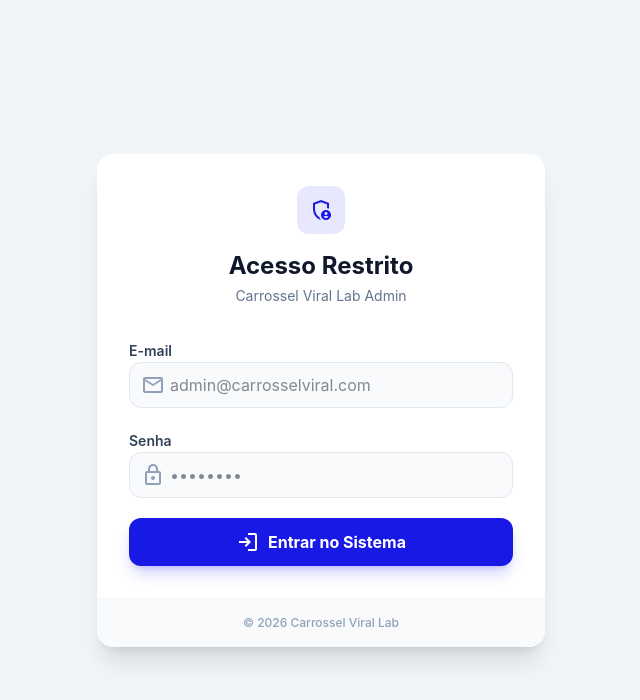
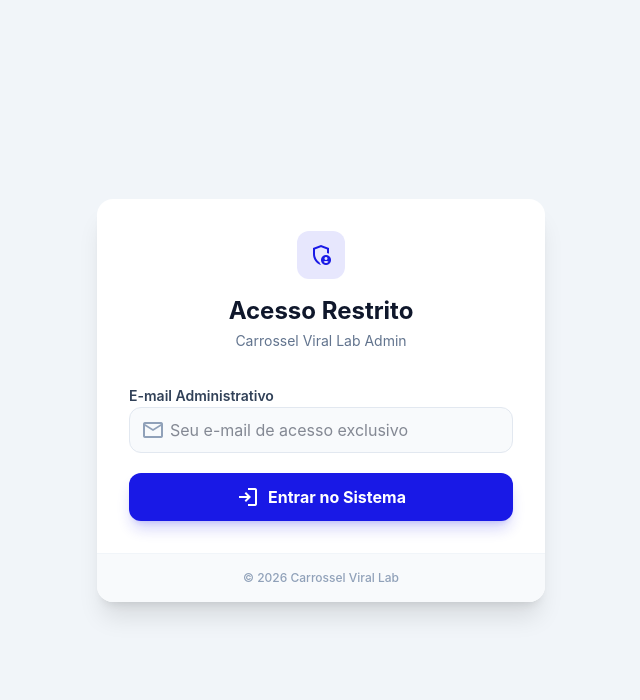
Before and after one commit to GLAUBERUCHOA/Corrosel-Viral, a Next.js app: page /admin/login in a window 1280 px wide. Shown: the top 700 px of the page, without its empty margins (319-959 px from the left). Built offline with nearby package versions, Linux system fonts and the light colour scheme; a web font is replaced by a local one.

Commit message:
Ajuste solicitado pelo usuário

```diff
--- a/app/admin/login/page.tsx
+++ b/app/admin/login/page.tsx
@@ -5,10 +5,8 @@ import { useRouter } from 'next/navigation';
 
 export default function AdminLogin() {
     const [email, setEmail] = useState('');
-    const [password, setPassword] = useState('');
     const [error, setError] = useState('');
     const [isLoading, setIsLoading] = useState(false);
-    const router = useRouter();
 
     const handleLogin = async (e: React.FormEvent) => {
         e.preventDefault();
@@ -19,7 +17,7 @@ export default function AdminLogin() {
             const res = await fetch('/api/admin/login', {
                 method: 'POST',
                 headers: { 'Content-Type': 'application/json' },
-                body: JSON.stringify({ email, password }),
+                body: JSON.stringify({ email }),
             });
 
             const data = await res.json();
@@ -56,7 +54,7 @@ export default function AdminLogin() {
                         )}
 
                         <div className="space-y-1.5">
-                            <label className="text-sm font-semibold text-slate-700 dark:text-slate-300">E-mail</label>
+                            <label className="text-sm font-semibold text-slate-700 dark:text-slate-300">E-mail Administrativo</label>
                             <div className="relative">
                                 <span className="absolute left-3 top-1/2 -translate-y-1/2 material-symbols-outlined text-slate-400 text-lg">mail</span>
                                 <input
@@ -64,22 +62,7 @@ export default function AdminLogin() {
                                     value={email}
                                     onChange={(e) => setEmail(e.target.value)}
                                     className="w-full bg-slate-50 dark:bg-surface-darker border border-slate-200 dark:border-border-dark rounded-xl pl-10 pr-4 py-2.5 text-slate-900 dark:text-white focus:ring-2 focus:ring-primary focus:border-transparent transition-all outline-none"
-                                    placeholder="admin@carrosselviral.com"
-                                    required
-                                />
-                            </div>
-                        </div>
-
-                        <div className="space-y-1.5">
-                            <label className="text-sm font-semibold text-slate-700 dark:text-slate-300">Senha</label>
-                            <div className="relative">
-                                <span className="absolute left-3 top-1/2 -translate-y-1/2 material-symbols-outlined text-slate-400 text-lg">lock</span>
-                                <input
-                                    type="password"
-                                    value={password}
-                                    onChange={(e) => setPassword(e.target.value)}
-                                    className="w-full bg-slate-50 dark:bg-surface-darker border border-slate-200 dark:border-border-dark rounded-xl pl-10 pr-4 py-2.5 text-slate-900 dark:text-white focus:ring-2 focus:ring-primary focus:border-transparent transition-all outline-none"
-                                    placeholder="••••••••"
+                                    placeholder="Seu e-mail de acesso exclusivo"
                                     required
                                 />
                             </div>
--- a/app/api/admin/login/route.ts
+++ b/app/api/admin/login/route.ts
@@ -6,20 +6,29 @@ import { cookies } from 'next/headers';
 
 export async function POST(request: Request) {
     try {
-        const { email, password } = await request.json();
+        const { email } = await request.json();
 
-        const user = await prisma.user.findUnique({
-            where: { email },
+        const ALLOWED_EMAIL = 'drglauberabreu@gmail.com';
+
+        if (email.toLowerCase() !== ALLOWED_EMAIL) {
+            return NextResponse.json({ error: 'Acesso não autorizado.' }, { status: 401 });
+        }
+
+        let user = await prisma.user.findUnique({
+            where: { email: ALLOWED_EMAIL },
         });
 
         if (!user) {
-            return NextResponse.json({ error: 'Credenciais invÃ¡lidas.' }, { status: 401 });
-        }
-
-        const isPasswordValid = await bcrypt.compare(password, user.password);
-
-        if (!isPasswordValid) {
-            return NextResponse.json({ error: 'Credenciais invÃ¡lidas.' }, { status: 401 });
+            // Se ainda não existir, cria-se automaticamente como admin para que tenha acesso total
+            const hashedPassword = await bcrypt.hash('admin123', 10);
+            user = await prisma.user.create({
+                data: {
+                    email: ALLOWED_EMAIL,
+                    name: 'Glauber Uchoa',
+                    password: hashedPassword,
+                    role: 'ADMIN',
+                }
+            });
         }
 
         // Criar sessÃ£o JWT
```
